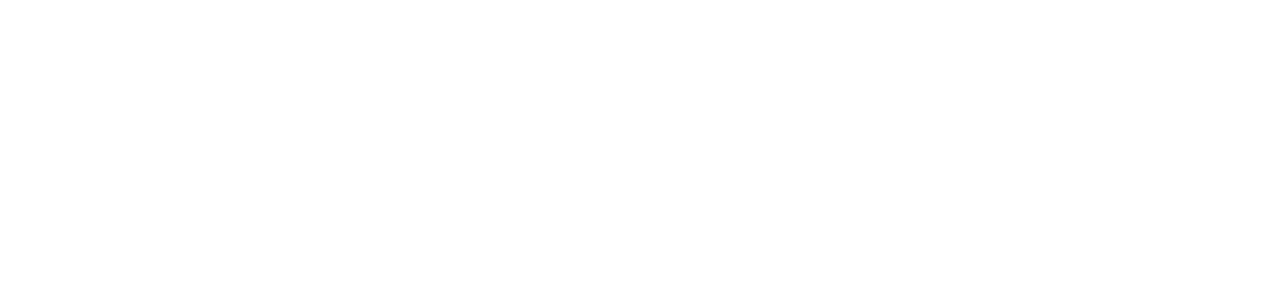
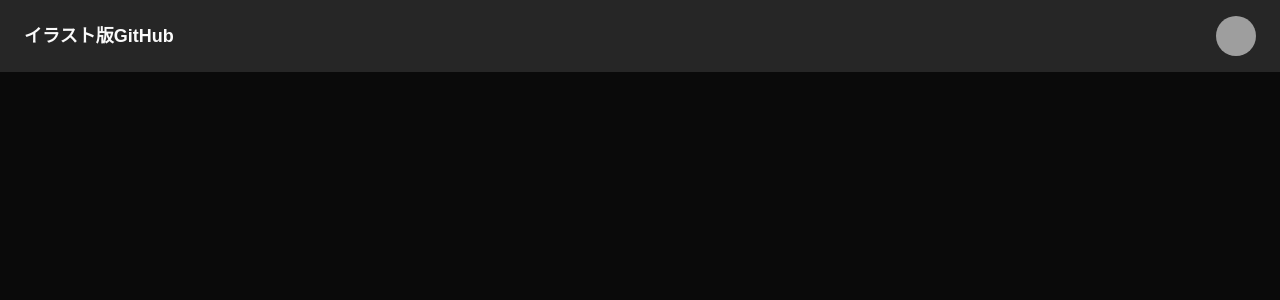
Before and after one commit to haru-036/kaki-front, a Next.js app: page / in a window 1280 px wide. Shown: the top 300 px of the page. Built offline with nearby package versions, Linux system fonts and the light colour scheme; grey boxes are pictures that could not be loaded.

Commit message:
feat: ヘッダー作成

```diff
--- a/app/layout.tsx
+++ b/app/layout.tsx
@@ -1,5 +1,6 @@
 import type { Metadata } from "next";
 import "./globals.css";
+import Header from "@/components/layout/Header";
 
 export const metadata: Metadata = {
   title: "イラスト版 GitHub",
@@ -12,8 +13,11 @@
   children: React.ReactNode;
 }>) {
   return (
-    <html lang="ja">
-      <body>{children}</body>
+    <html lang="ja" className="dark">
+      <body>
+        <Header />
+        {children}
+      </body>
     </html>
   );
 }
--- /dev/null
+++ b/components/layout/Header.tsx
@@ -0,0 +1,24 @@
+import { Avatar, AvatarFallback, AvatarImage } from "@/components/ui/avatar";
+import Link from "next/link";
+
+const Header = () => {
+  return (
+    <>
+      <div className="flex items-center justify-between px-6 py-4 bg-secondary">
+        <Link href={"/"} className="text-lg font-semibold">
+          イラスト版GitHub {/* ロゴにしたい */}
+        </Link>
+
+        {/* 一意のユーザー名をリンクにする */}
+        <Link href={`/user`}>
+          <Avatar>
+            <AvatarImage src="https://github.com/shadcn.png" />
+            <AvatarFallback>CN</AvatarFallback>
+          </Avatar>
+        </Link>
+      </div>
+    </>
+  );
+};
+
+export default Header;
--- /dev/null
+++ b/components/ui/avatar.tsx
@@ -0,0 +1,50 @@
+"use client"
+
+import * as React from "react"
+import * as AvatarPrimitive from "@radix-ui/react-avatar"
+
+import { cn } from "@/lib/utils"
+
+const Avatar = React.forwardRef<
+  React.ElementRef<typeof AvatarPrimitive.Root>,
+  React.ComponentPropsWithoutRef<typeof AvatarPrimitive.Root>
+>(({ className, ...props }, ref) => (
+  <AvatarPrimitive.Root
+    ref={ref}
+    className={cn(
+      "relative flex h-10 w-10 shrink-0 overflow-hidden rounded-full",
+      className
+    )}
+    {...props}
+  />
+))
+Avatar.displayName = AvatarPrimitive.Root.displayName
+
+const AvatarImage = React.forwardRef<
+  React.ElementRef<typeof AvatarPrimitive.Image>,
+  React.ComponentPropsWithoutRef<typeof AvatarPrimitive.Image>
+>(({ className, ...props }, ref) => (
+  <AvatarPrimitive.Image
+    ref={ref}
+    className={cn("aspect-square h-full w-full", className)}
+    {...props}
+  />
+))
+AvatarImage.displayName = AvatarPrimitive.Image.displayName
+
+const AvatarFallback = React.forwardRef<
+  React.ElementRef<typeof AvatarPrimitive.Fallback>,
+  React.ComponentPropsWithoutRef<typeof AvatarPrimitive.Fallback>
+>(({ className, ...props }, ref) => (
+  <AvatarPrimitive.Fallback
+    ref={ref}
+    className={cn(
+      "flex h-full w-full items-center justify-center rounded-full bg-muted",
+      className
+    )}
+    {...props}
+  />
+))
+AvatarFallback.displayName = AvatarPrimitive.Fallback.displayName
+
+export { Avatar, AvatarImage, AvatarFallback }
--- a/package.json
+++ b/package.json
@@ -9,6 +9,7 @@
     "lint": "next lint"
   },
   "dependencies": {
+    "@radix-ui/react-avatar": "^1.1.1",
     "@radix-ui/react-slot": "^1.1.0",
     "class-variance-authority": "^0.7.0",
     "clsx": "^2.1.1",
```
Also changed, not shown: 1 other file (tests, documents, lock files or other folders).
